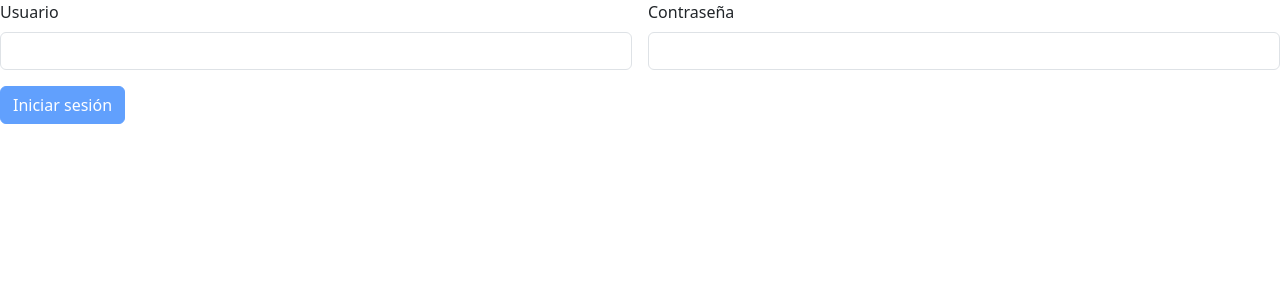
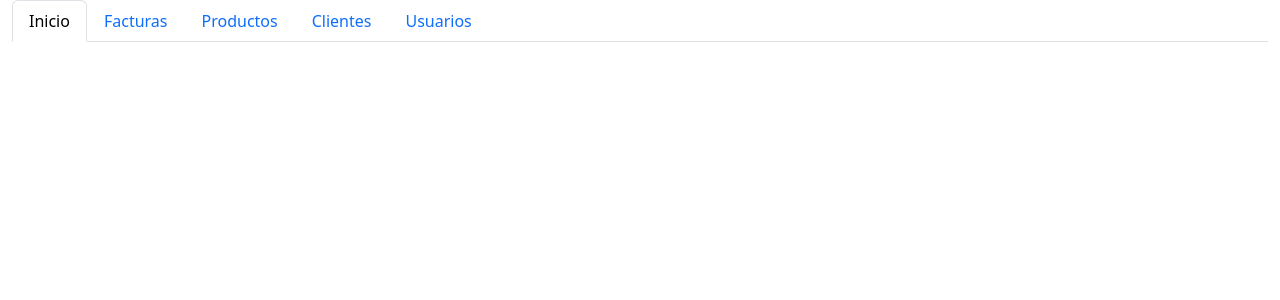
Before and after one commit to RonnyChamba/app-bg-test, an Angular app: page /home in a window 1280 px wide. Before the commit this address led to /login. Shown: the top 300 px of the page. Built offline with nearby package versions, Linux system fonts and the light colour scheme.

Commit message:
feat: crear navbar

```diff
--- a/src/app/app-routing.module.ts
+++ b/src/app/app-routing.module.ts
@@ -1,9 +1,11 @@
 import { NgModule } from '@angular/core';
 import { RouterModule, Routes } from '@angular/router';
 import { LoginComponent } from './pages/login/login.component';
+import { HomeComponent } from './pages/home/home.component';
 
 const routes: Routes = [
   { path: 'login', component: LoginComponent },
+  { path: 'home', component: HomeComponent },
   { path: '**', redirectTo: 'login' }
 ];
 
--- a/src/app/app.module.ts
+++ b/src/app/app.module.ts
@@ -6,11 +6,15 @@ import { LoginComponent } from './pages/login/login.component';
 import { AppRoutingModule } from './app-routing.module';
 import {  HttpClientModule } from '@angular/common/http';
 import { ReactiveFormsModule } from '@angular/forms';
+import { HomeComponent } from './pages/home/home.component';
+import { NavbarComponent } from './shared/navbar/navbar.component';
 
 @NgModule({
   declarations: [
     AppComponent,
-    LoginComponent
+    LoginComponent,
+    HomeComponent,
+    NavbarComponent
   ],
   imports: [
     BrowserModule,
--- /dev/null
+++ b/src/app/pages/home/home.component.html
@@ -0,0 +1,3 @@
+<div class="container-fluid">
+    <app-navbar></app-navbar>
+</div>
--- a/src/app/pages/login/login.component.ts
+++ b/src/app/pages/login/login.component.ts
@@ -1,5 +1,6 @@
 import { Component } from '@angular/core';
 import { FormBuilder, FormGroup, Validators } from '@angular/forms';
+import { Router } from '@angular/router';
 import { catchError, of, tap } from 'rxjs';
 import { AuthService } from 'src/app/services/auth.service';
 import { TokenService } from 'src/app/services/token.service';
@@ -13,7 +14,8 @@ export class LoginComponent {
 
   loginForm!: FormGroup;
   constructor(private readonly authService: AuthService,
-    private readonly TokenService: TokenService,
+    private readonly tokenService: TokenService,
+    private readonly router: Router,
               private readonly fb: FormBuilder
 
   ) { }
@@ -39,7 +41,8 @@ export class LoginComponent {
       .pipe(
         tap((response) => {
           if (response && response.data) {
-            this.TokenService.setToken(response.data);
+            this.tokenService.setToken(response.data);
+            this.router.navigate(['/home']);
           } else {
             console.error('Token not found in response');
             alert('Login failed: Token not found');
--- /dev/null
+++ b/src/app/shared/navbar/navbar.component.html
@@ -0,0 +1,18 @@
+<ul class="nav nav-tabs">
+    <li class="nav-item">
+      <a class="nav-link active" aria-current="page" href="#">Inicio</a>
+    </li>
+    <li class="nav-item">
+      <a class="nav-link" href="#">Facturas</a>
+    </li>
+    <li class="nav-item">
+      <a class="nav-link" href="#">Productos</a>
+    </li>
+    <li class="nav-item">
+      <!-- <a class="nav-link disabled" href="#" tabindex="-1" aria-disabled="true">Disabled</a> -->
+      <a class="nav-link" href="#">Clientes</a>
+    </li>
+    <li class="nav-item">
+        <a class="nav-link" href="#">Usuarios</a>
+    </li>
+  </ul>
```
Also changed, not shown: src/app/pages/home/home.component.ts (added, +10 -0 lines), src/app/shared/navbar/navbar.component.ts (added, +10 -0 lines), src/app/pages/home/home.component.css (added), src/app/shared/navbar/navbar.component.css (added), 2 other files (tests, documents, lock files or other folders).
